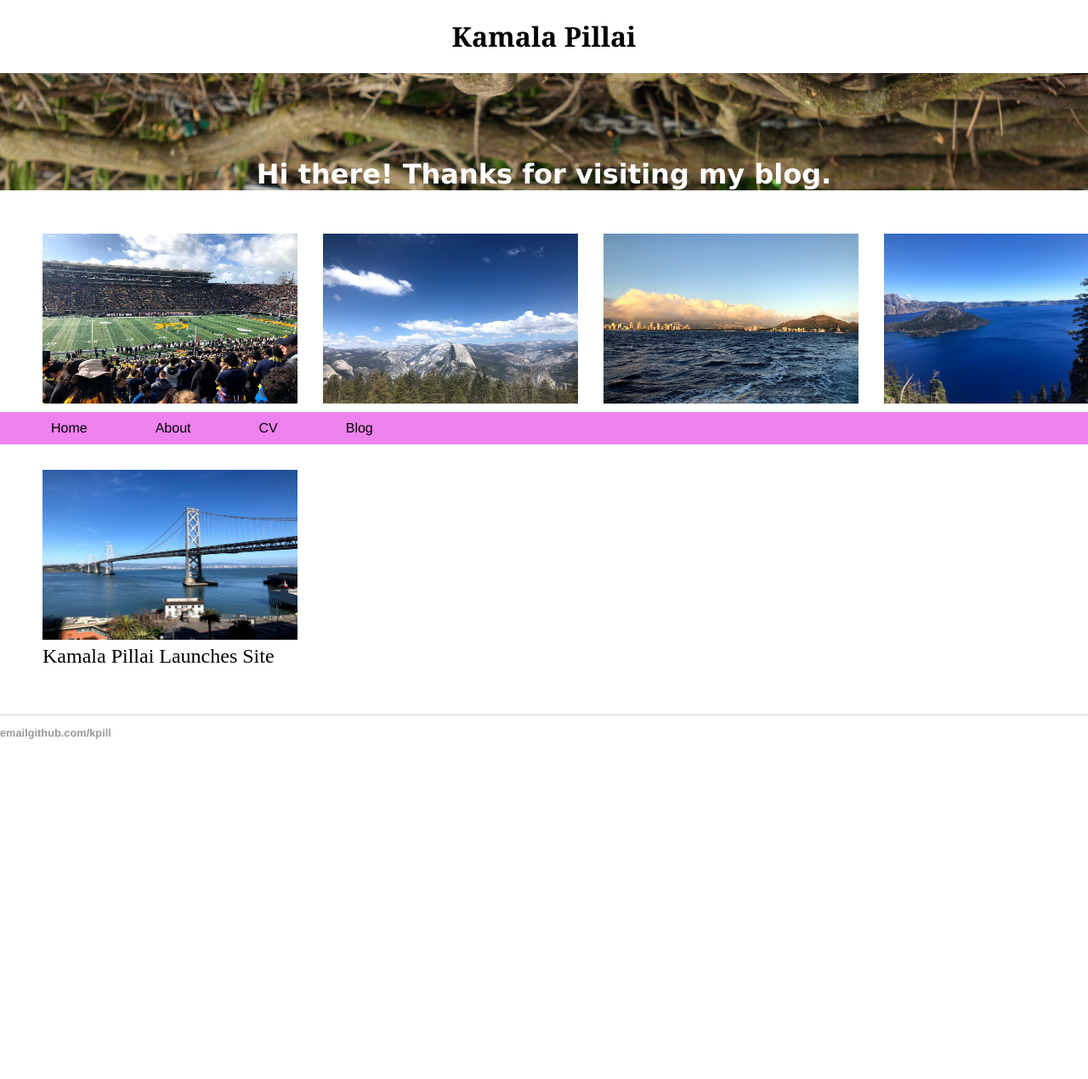
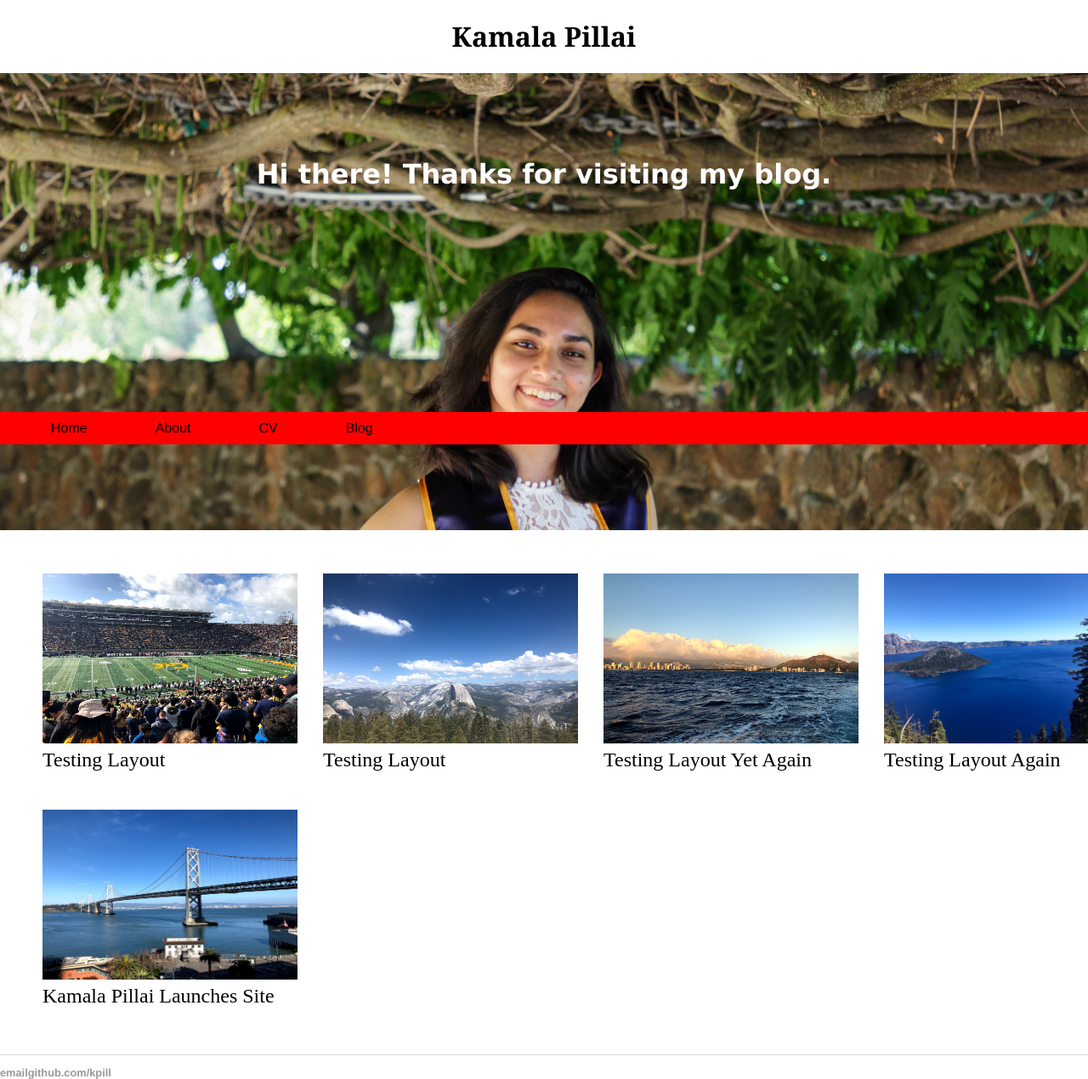
Before and after one commit to kpill/kpill.github.io, a Jekyll site: the page built from index.html, in a window 1280 px wide. Shown: the whole page at 85% size. Built offline with Jekyll 4.4.1, drawn with Linux system fonts in a browser that asks for light colours; before the commit the page ends 900 px from its top, so only the background shows below that.

Commit message:
Update main.css

```diff
--- a/css/main.css
+++ b/css/main.css
@@ -42,7 +42,7 @@
 	transform: translate(-50%, 50%);
     list-style-type: none;
     overflow: hidden;
-    background-color: violet;
+    background-color: red;
     width: 100vw;
 }
 
@@ -71,6 +71,7 @@
 	color: white;
 	font-weight: bold;
 	padding-top: 100px;
+	padding-bottom: 400px;
 }
 
 p {
```
